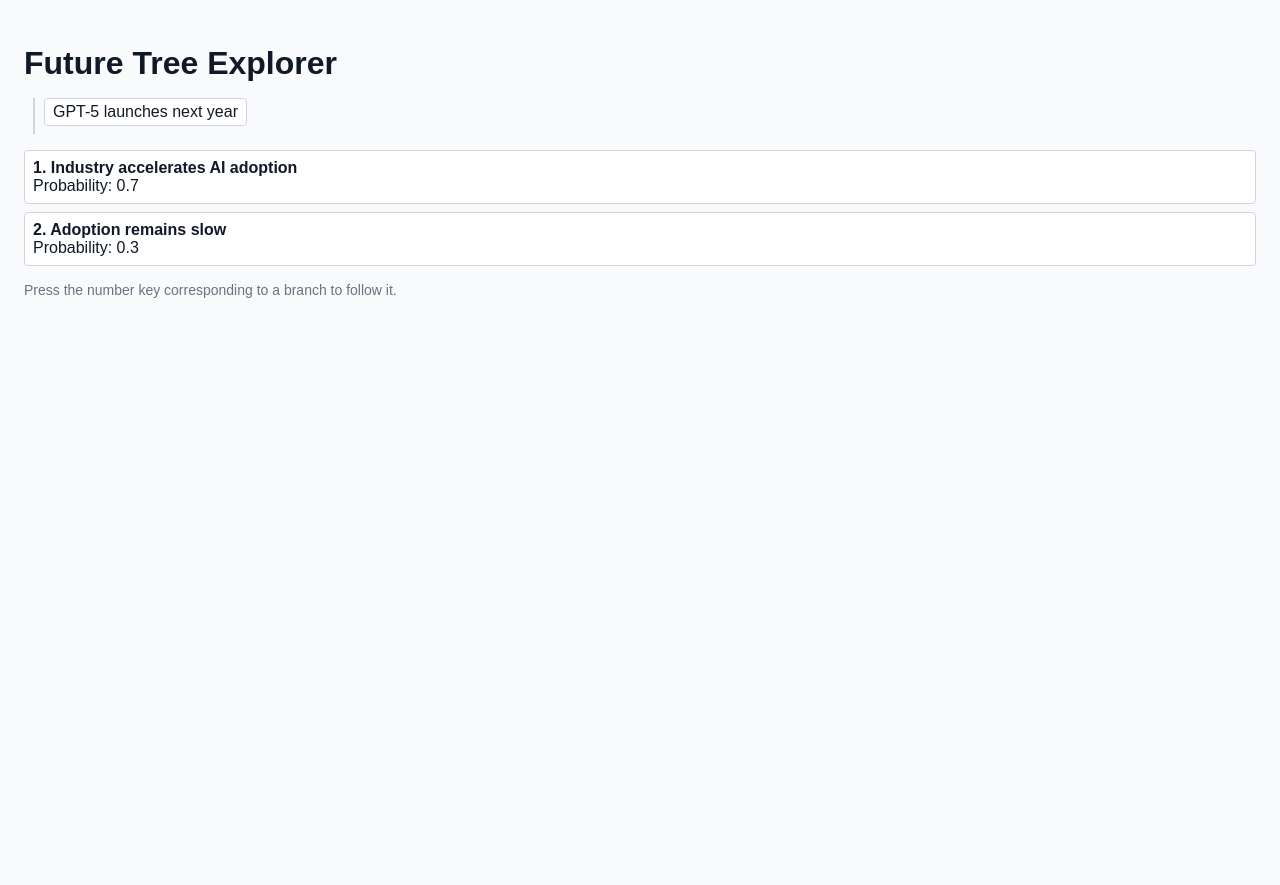
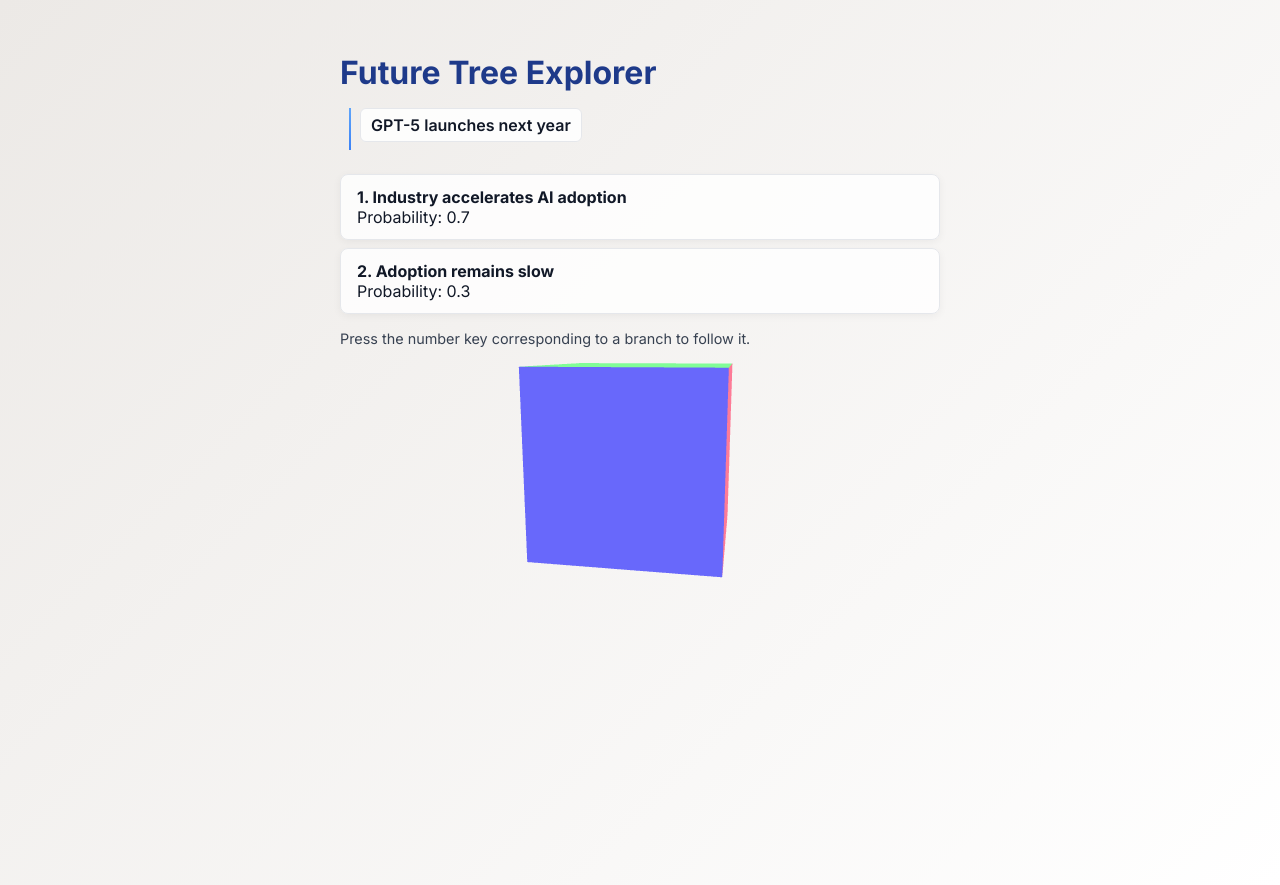
Before and after one commit to rousseaukazi/precog, a Next.js app: page / in a window 1280 px wide. Before the commit the page ends 800 px from the top, so only its background shows below. Built offline with nearby package versions, Linux system fonts and the light colour scheme.

Commit message:
feat: redesign with 3d visuals

```diff
--- a/package.json
+++ b/package.json
@@ -10,7 +10,8 @@
   "dependencies": {
     "next": "14.2.0",
     "react": "18.2.0",
-    "react-dom": "18.2.0"
+    "react-dom": "18.2.0",
+    "three": "^0.160.0"
   },
   "devDependencies": {
     "typescript": "5.4.5",
--- /dev/null
+++ b/src/components/ThreeCanvas.tsx
@@ -0,0 +1,58 @@
+'use client';
+import { useEffect, useRef } from 'react';
+
+// threejs is loaded globally via a script tag so we just use the global THREE var
+// eslint-disable-next-line @typescript-eslint/no-explicit-any
+declare const THREE: any;
+
+export default function ThreeCanvas() {
+  const containerRef = useRef<HTMLDivElement>(null);
+
+  useEffect(() => {
+    if (!containerRef.current || !window.THREE) return;
+    const width = containerRef.current.clientWidth;
+    const height = containerRef.current.clientHeight;
+
+    const scene = new THREE.Scene();
+    const camera = new THREE.PerspectiveCamera(75, width / height, 0.1, 1000);
+    const renderer = new THREE.WebGLRenderer({ antialias: true, alpha: true });
+    renderer.setSize(width, height);
+    containerRef.current.appendChild(renderer.domElement);
+
+    const geometry = new THREE.BoxGeometry();
+    const material = new THREE.MeshNormalMaterial();
+    const cube = new THREE.Mesh(geometry, material);
+    scene.add(cube);
+
+    camera.position.z = 3;
+
+    const onResize = () => {
+      if (!containerRef.current) return;
+      const w = containerRef.current.clientWidth;
+      const h = containerRef.current.clientHeight;
+      renderer.setSize(w, h);
+      camera.aspect = w / h;
+      camera.updateProjectionMatrix();
+    };
+    window.addEventListener('resize', onResize);
+
+    let frameId: number;
+    const animate = () => {
+      cube.rotation.x += 0.01;
+      cube.rotation.y += 0.01;
+      renderer.render(scene, camera);
+      frameId = requestAnimationFrame(animate);
+    };
+    animate();
+
+    return () => {
+      cancelAnimationFrame(frameId);
+      window.removeEventListener('resize', onResize);
+      if (renderer.domElement.parentNode) {
+        renderer.domElement.parentNode.removeChild(renderer.domElement);
+      }
+    };
+  }, []);
+
+  return <div ref={containerRef} style={{ position: 'absolute', top: 0, left: 0, width: '100%', height: '100%', zIndex: -1 }} />;
+}
--- a/src/components/TreeExplorer.module.css
+++ b/src/components/TreeExplorer.module.css
@@ -3,7 +3,7 @@
   flex-direction: column;
   position: relative;
   padding-left: 20px;
-  margin-bottom: 1rem;
+  margin-bottom: 1.5rem;
 }
 
 .path::before {
@@ -13,14 +13,14 @@
   bottom: 0;
   left: 9px;
   width: 2px;
-  background: #d1d5db;
+  background: linear-gradient(#60a5fa, #3b82f6);
 }
 
 .node {
   position: relative;
   margin-bottom: 0.5rem;
   opacity: 0;
-  animation: fadeIn 0.3s ease forwards;
+  animation: fadeIn 0.4s ease forwards;
 }
 
 .node::before {
@@ -38,11 +38,19 @@
 }
 
 .nodeText {
-  background: #ffffff;
-  border: 1px solid #d1d5db;
-  border-radius: 4px;
-  padding: 4px 8px;
+  background: rgba(255, 255, 255, 0.85);
+  border: 1px solid #e5e7eb;
+  border-radius: 6px;
+  padding: 6px 10px;
   display: inline-block;
+  font-weight: 600;
+}
+
+.wrapper {
+  position: relative;
+  max-width: 600px;
+  margin: 0 auto;
+  z-index: 1;
 }
 
 @keyframes fadeIn {
--- a/src/components/TreeExplorer.tsx
+++ b/src/components/TreeExplorer.tsx
@@ -31,7 +31,7 @@
   }, [handleKey]);
 
   return (
-    <div>
+    <div className={styles.wrapper}>
       <h1>Future Tree Explorer</h1>
       <div className={styles.path}>
         {path.map((node) => (
--- /dev/null
+++ b/src/pages/_document.tsx
@@ -0,0 +1,23 @@
+import Document, { Html, Head, Main, NextScript } from 'next/document';
+
+export default class MyDocument extends Document {
+  render() {
+    return (
+      <Html>
+        <Head>
+          <link rel="preconnect" href="https://fonts.googleapis.com" />
+          <link rel="preconnect" href="https://fonts.gstatic.com" crossOrigin="" />
+          <link
+            href="https://fonts.googleapis.com/css2?family=Inter:wght@400;600;700&display=swap"
+            rel="stylesheet"
+          />
+          <script src="https://unpkg.com/three@0.160.0/build/three.min.js" />
+        </Head>
+        <body>
+          <Main />
+          <NextScript />
+        </body>
+      </Html>
+    );
+  }
+}
--- a/src/pages/index.tsx
+++ b/src/pages/index.tsx
@@ -1,9 +1,11 @@
 import TreeExplorer from '../components/TreeExplorer';
+import ThreeCanvas from '../components/ThreeCanvas';
 import { fakeTree } from '../data/fakeTree';
 
 export default function Home() {
   return (
-    <main>
+    <main style={{ position: 'relative', minHeight: '100vh' }}>
+      <ThreeCanvas />
       <TreeExplorer tree={fakeTree} />
     </main>
   );
--- a/src/styles/global.css
+++ b/src/styles/global.css
@@ -1,13 +1,17 @@
 body {
-  font-family: Arial, sans-serif;
-  background: #f9fafb;
+  font-family: 'Inter', Arial, sans-serif;
+  background: linear-gradient(135deg, #ece9e6, #ffffff);
   margin: 0;
-  padding: 1.5rem;
+  padding: 2rem;
   color: #111827;
+  overflow-x: hidden;
 }
 
 h1 {
   margin-bottom: 1rem;
+  font-weight: 700;
+  font-size: 2rem;
+  color: #1e3a8a;
 }
 
 .children {
@@ -17,14 +21,22 @@
 }
 
 .child {
-  background: #ffffff;
-  border: 1px solid #d1d5db;
-  padding: 0.5rem;
-  border-radius: 4px;
+  background: rgba(255, 255, 255, 0.8);
+  border: 1px solid #e5e7eb;
+  padding: 0.75rem 1rem;
+  border-radius: 8px;
+  box-shadow: 0 2px 8px rgba(0, 0, 0, 0.05);
+  transition: transform 0.3s ease, box-shadow 0.3s ease;
+}
+
+.child:hover {
+  transform: translateY(-4px);
+  box-shadow: 0 4px 12px rgba(0, 0, 0, 0.1);
 }
 
 .hint {
   margin-top: 1rem;
-  color: #6b7280;
-  font-size: 0.875rem;
+  color: #374151;
+  font-size: 0.9rem;
+  font-weight: 500;
 }
```
